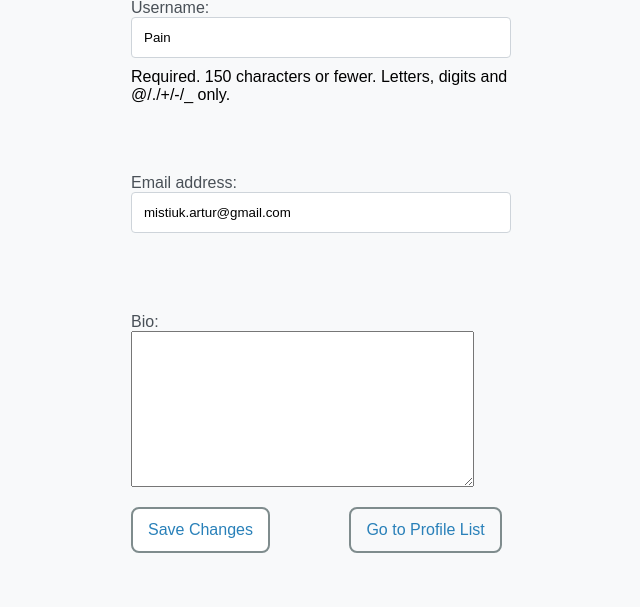
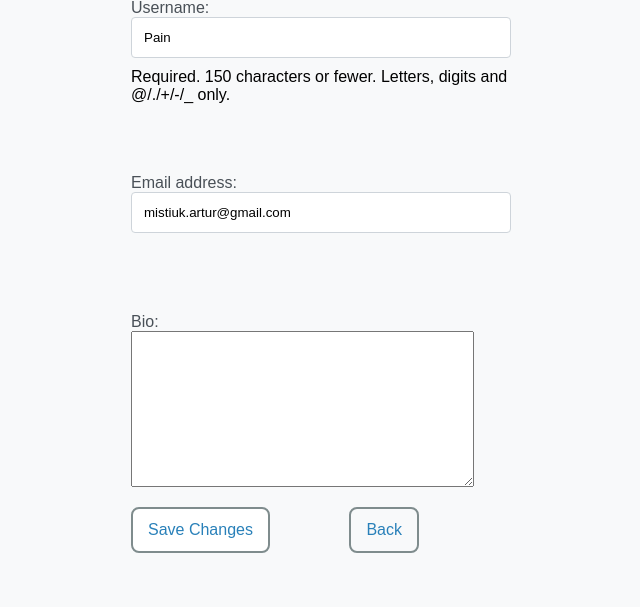
Before and after one commit to ArturMistiuk/clarify_docs, a Django app: a page that uses clarify_docs/profiles/templates/edit_profile.html in a window 1280 px wide. Shown: the part 71-678 px from the top of the page, without its empty margins (309-949 px from the left). Run offline with Django 4.2, Linux system fonts and the light colour scheme; a user stored in the database is signed in; data comes from the database, SQL or seed files in the repository.

Commit message:
Update edit_profile.html

```diff
--- a/clarify_docs/profiles/templates/edit_profile.html
+++ b/clarify_docs/profiles/templates/edit_profile.html
@@ -16,6 +16,6 @@
     {% csrf_token %}
     {{ form.as_p }}
     <button type="submit">Save Changes</button>
-    <a class="back-link" href="{% url 'profiles:profile_list' %}">Go to Profile List</a>
+    <a class="back-link" href="{% url 'base' %}">Back</a>
 </form>
 {% endblock %}
```
